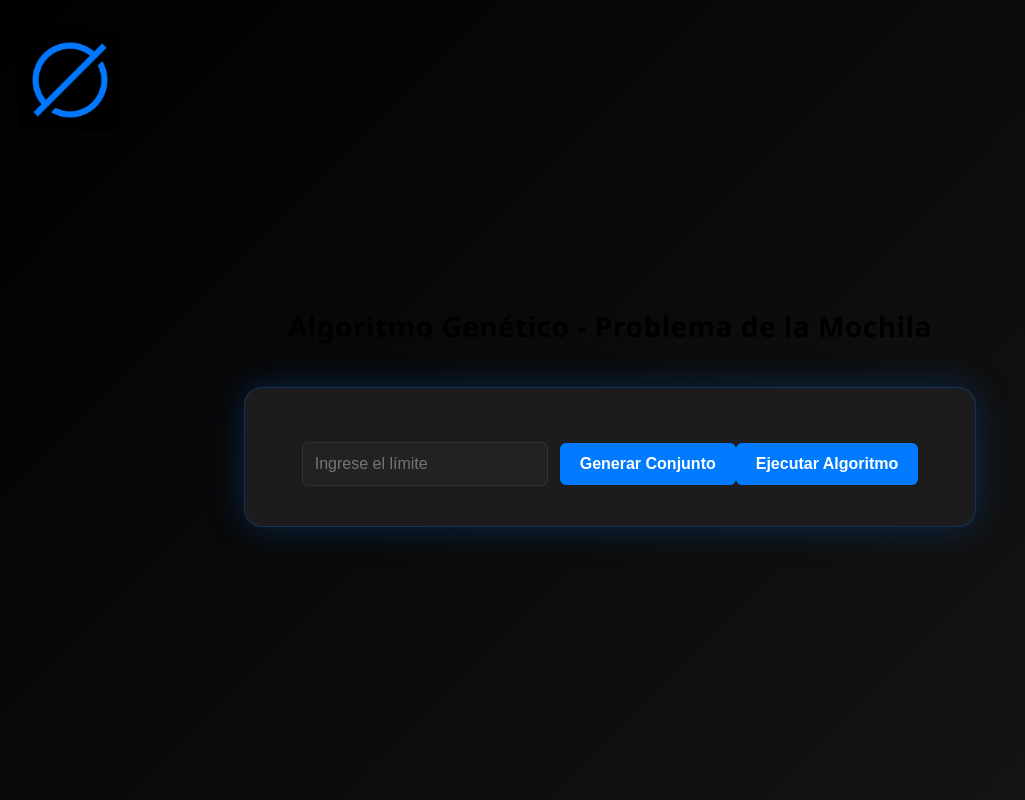
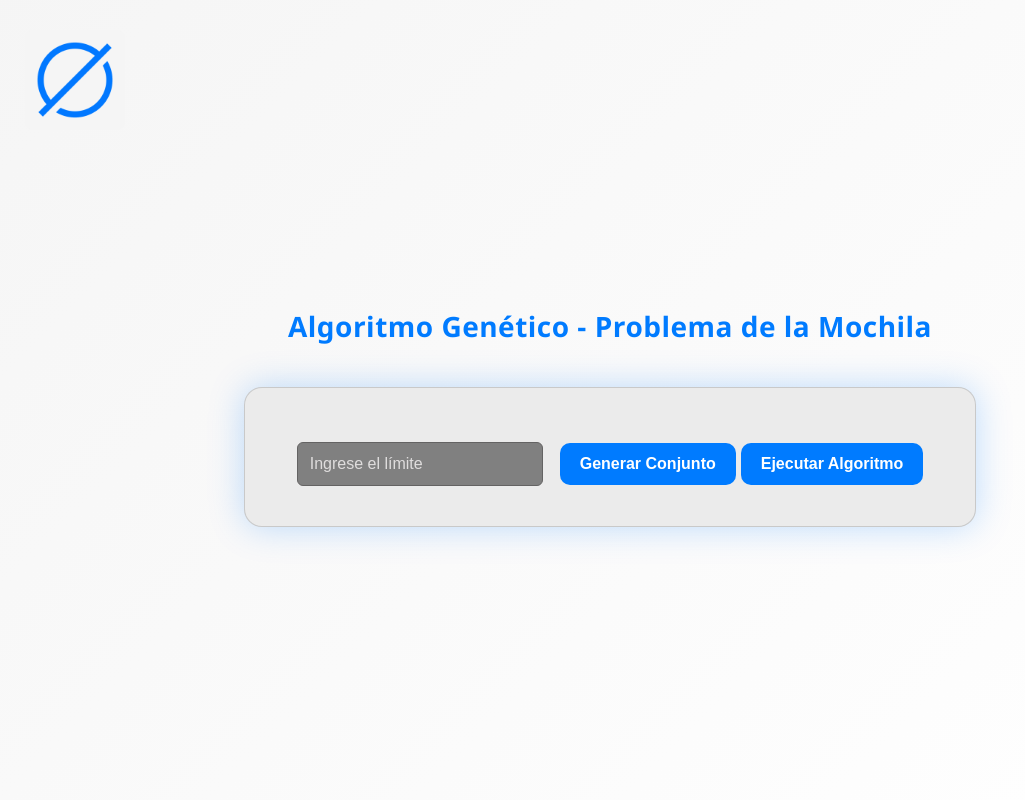
Before and after one commit to HemaniakAE/Tarea02_AnalisisDeAlgoritmos, a React (Vite) app: page / in a window 1280 px wide. Shown: the whole page, without its empty margins (30-1055 px from the left). Built offline with nearby package versions, Linux system fonts and the light colour scheme.

Commit message:
Corrige estilos para el modo claro del navegador

```diff
--- a/src/App.css
+++ b/src/App.css
@@ -63,31 +63,37 @@ h1 {
   font-weight: 600;
   font-size: 28px;
   margin-bottom: 25px;
-  color: #58a6ff;
+  color: #007bff;
   letter-spacing: 0.5px;
 }
 
 input {
   padding: 12px;
   width: 220px;
-  border: 1px solid #333;
+  border: 1px solid #646363;
   border-radius: 6px;
   margin-right: 12px;
   background: #222;
   color: white;
   font-size: 16px;
+  caret-color: auto;
+}
+
+input::placeholder {
+  color: #858484
 }
 
 button {
   padding: 12px 20px;
   border: none;
-  border-radius: 6px;
+  border-radius: 10px;
   background: #007bff;
   color: white;
   cursor: pointer;
   transition: 0.25s;
   font-weight: bold;
   font-size: 16px;
+  margin-left: 5px;
 }
 
 button:hover {
@@ -104,3 +110,27 @@ button:hover {
   border: 1px solid rgba(255, 255, 255, 0.1);
   font-size: 16px;
 }
+
+@media (prefers-color-scheme: light) {
+  body {
+    background: linear-gradient(135deg, #f5f5f5, #ffffff);
+    color: #213547;
+  }
+  .app-container {
+    background-color: #ebebeb;
+    box-shadow: #000000;
+    border: 1px solid rgba(99, 99, 99, 0.25)
+  }
+  input {
+    background-color: #808080;
+    caret-color: #ffffff;
+  }
+  input::placeholder {
+    color: #dfdddd;
+  }
+  .reset-button {
+    background: #f5f5f5;
+    border-color: #f5f5f5;
+  }
+
+}
--- a/src/index.css
+++ b/src/index.css
@@ -48,23 +48,3 @@ header h1 {
 .header-logo {
   filter: invert(1);
 }
-
-@media (prefers-color-scheme: light) {
-  :root {
-    color: #213547;
-    background-color: #ffffff;
-  }
-  a:hover {
-    color: #747bff;
-  }
-  .header {
-    color: #000000;
-    background: #ffffff;
-  }
-  .header h1 {
-    color: #000000;
-  }
-  .header-logo {
-    filter: invert(0);
-  }
-}
```
